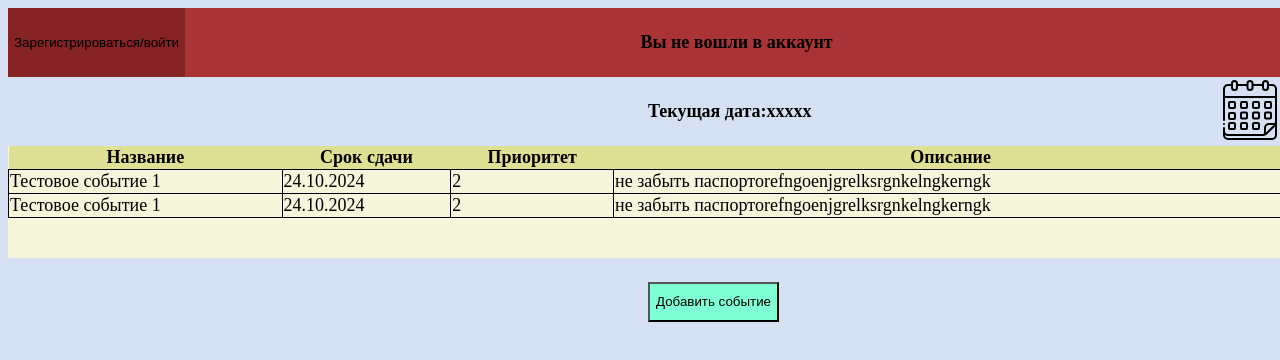
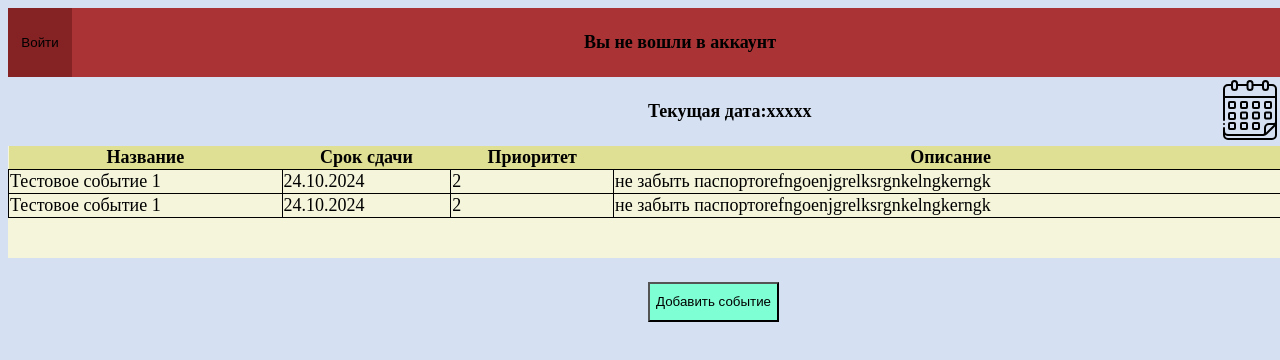
Before and after one commit to ycea/JATodo, a plain HTML site: page index.html in a window 1280 px wide. Drawn offline with Linux system fonts and the light colour scheme.

Commit message:
Update index.html

```diff
--- a/index.html
+++ b/index.html
@@ -10,7 +10,7 @@
 </head>
 <body>
     <header>
-        <button class="left_side_button">Зарегистрироваться/войти</button>
+        <button class="left_side_button">Войти</button>
         <h4 class="header_title">Вы не вошли в аккаунт</h4>
     </header>
     <div class="dateRow">
```
